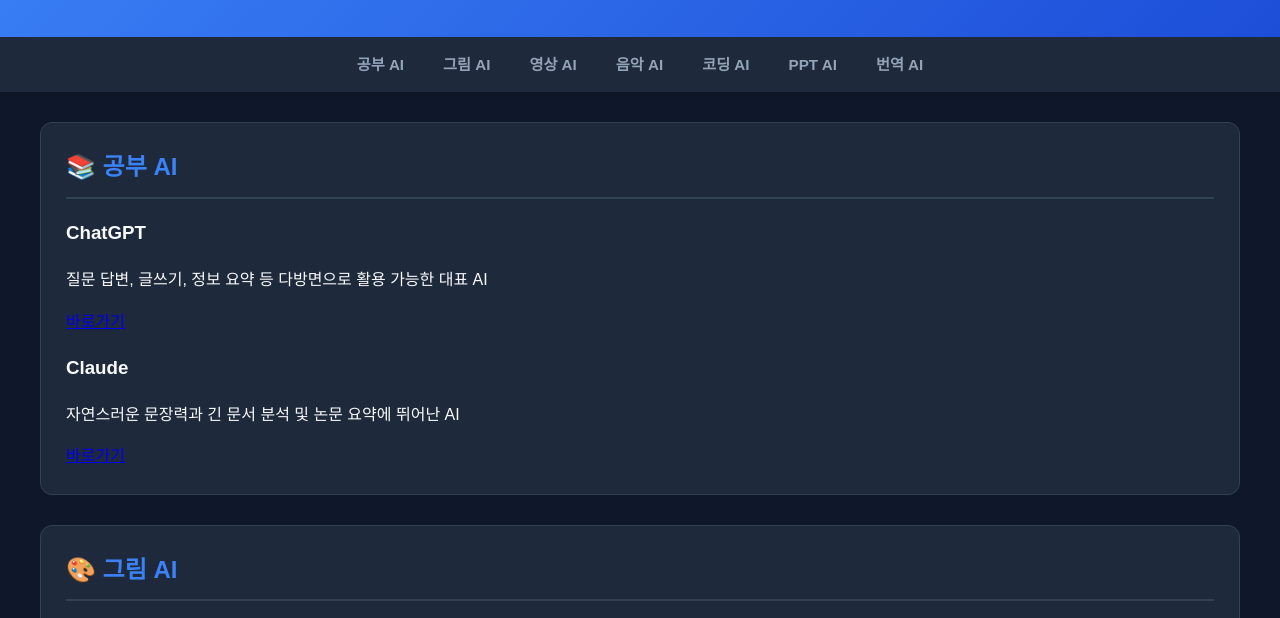
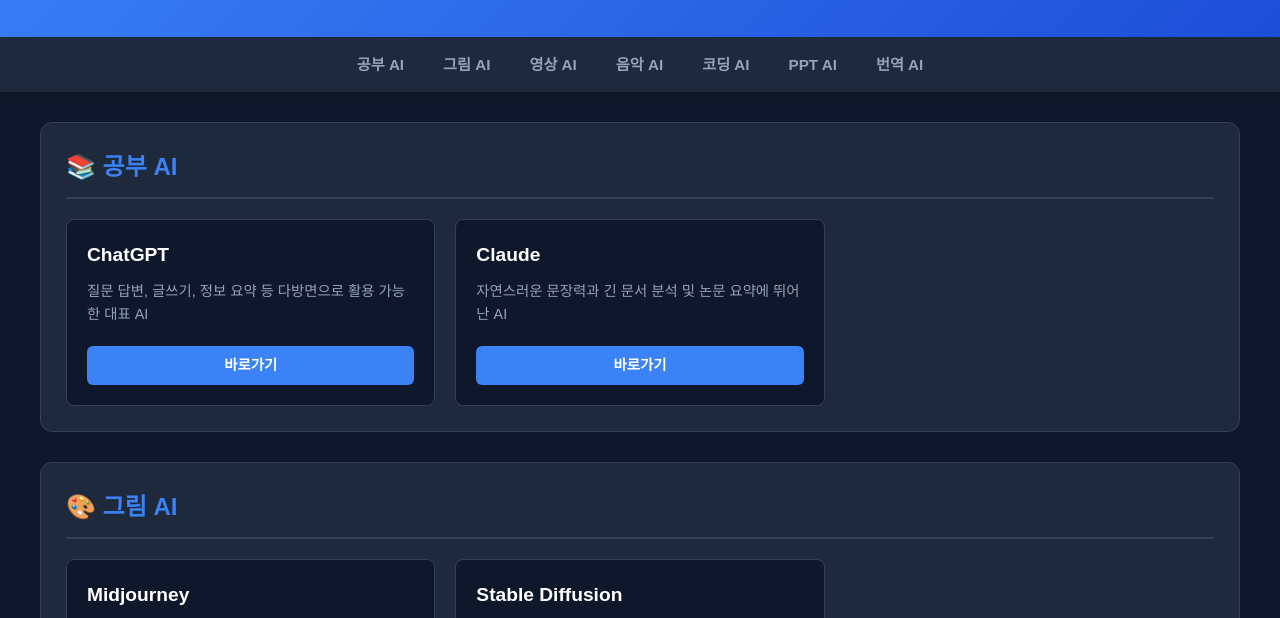
Before and after one commit to woosj92/aihub.kr, a plain HTML site: page index.html in a window 1280 px wide. Shown: the part 143-761 px from the top of the page. Drawn offline with Linux system fonts and the light colour scheme.

Commit message:
Implement AI card layout styles in style.css
Added styles for AI card layout including hover effects and button styles.

```diff
--- a/style.css
+++ b/style.css
@@ -84,3 +84,57 @@
     header h1 { font-size: 2rem; }
     nav ul { justify-content: flex-start; }
 }
+/* AI 카드 레이아웃 디자인 (style.css 맨 아래에 추가) */
+.card-container {
+    display: grid;
+    grid-template-columns: repeat(auto-fill, minmax(280px, 1fr));
+    gap: 20px;
+    margin-top: 20px;
+}
+
+.ai-card {
+    background-color: #0f172a;
+    border: 1px solid #334155;
+    border-radius: 8px;
+    padding: 20px;
+    display: flex;
+    flex-direction: column;
+    justify-content: space-between;
+    transition: transform 0.2s ease, box-shadow 0.2s ease;
+}
+
+.ai-card:hover {
+    transform: translateY(-5px);
+    box-shadow: 0 10px 15px -3px rgba(59, 130, 246, 0.3);
+    border-color: #3b82f6;
+}
+
+.ai-card h3 {
+    margin: 0 0 10px 0;
+    font-size: 1.2rem;
+    color: #ffffff;
+}
+
+.ai-card p {
+    margin: 0 0 20px 0;
+    font-size: 0.9rem;
+    color: #94a3b8;
+    flex-grow: 1;
+}
+
+.visit-btn {
+    display: inline-block;
+    text-align: center;
+    background-color: #3b82f6;
+    color: #ffffff;
+    text-decoration: none;
+    padding: 8px 16px;
+    border-radius: 6px;
+    font-weight: 600;
+    font-size: 0.9rem;
+    transition: background-color 0.2s;
+}
+
+.visit-btn:hover {
+    background-color: #2563eb;
+}
```
